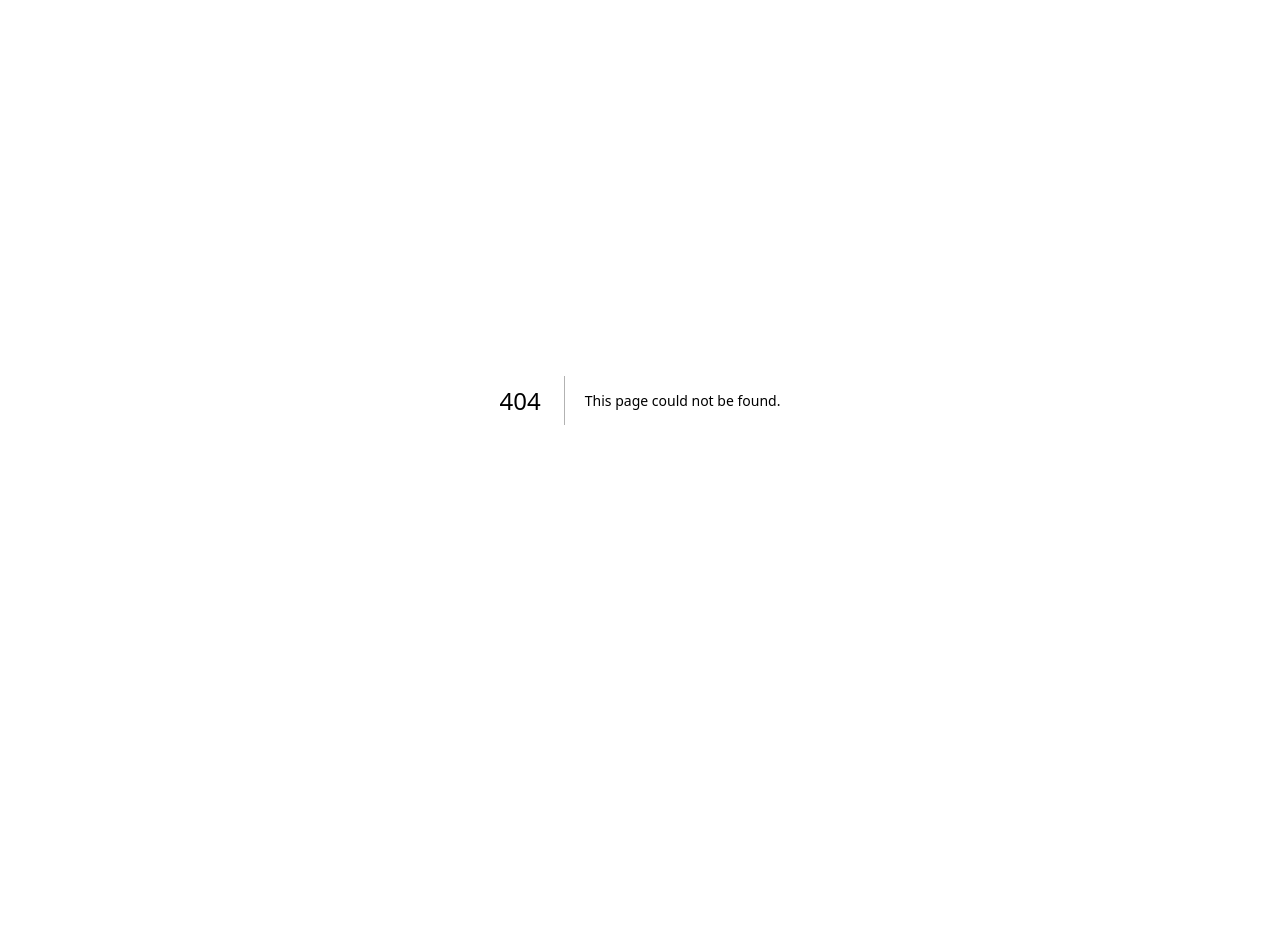
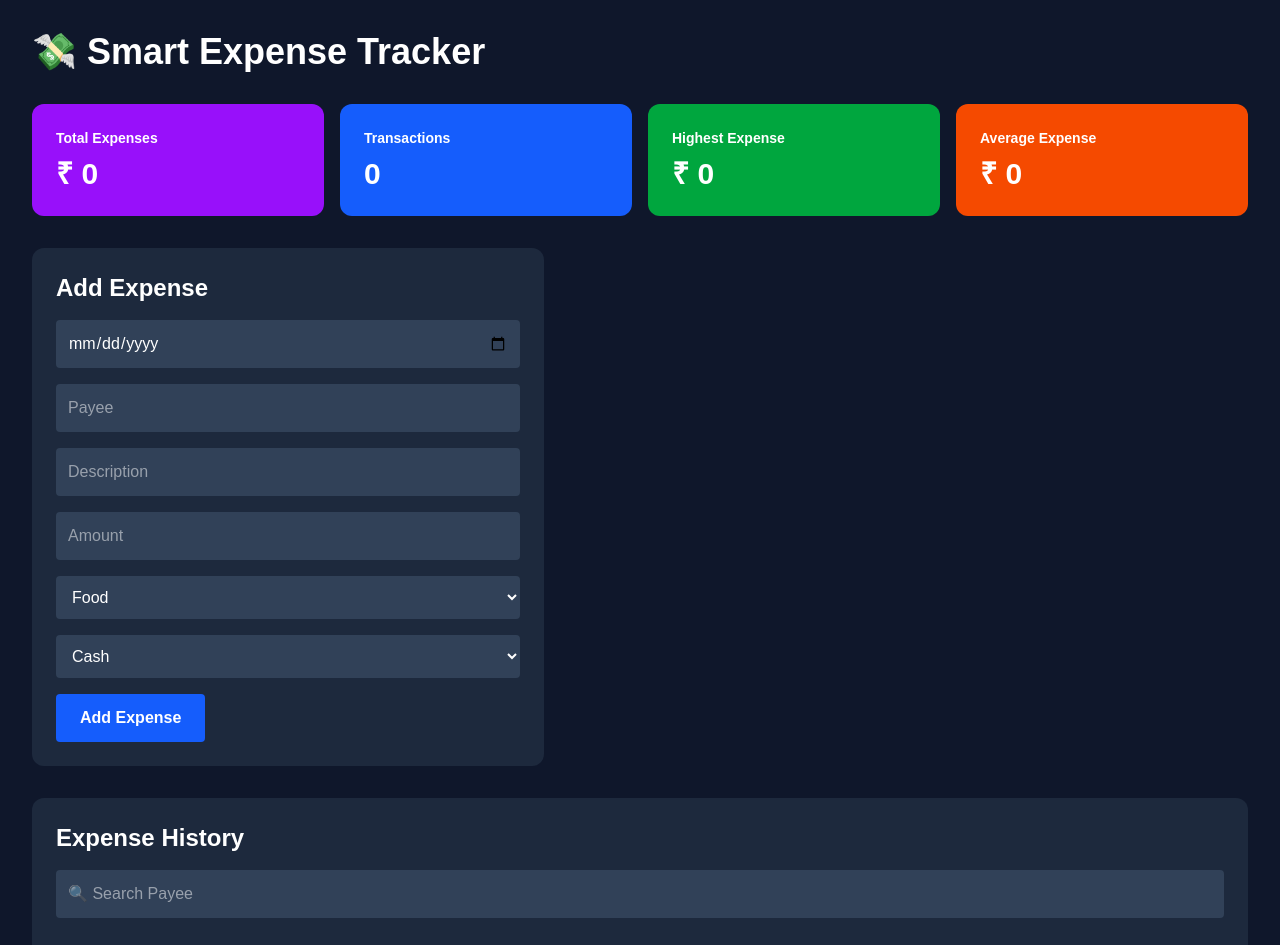
Before and after one commit to Gagan-jain06/gagan-portfolio, a Next.js app: page /expense-tracker-web in a window 1280 px wide. Before the commit this address had no page. Shown: the top 945 px of the page. Before the commit the page ends 800 px from the top, so only its background shows below. Built offline with nearby package versions, Linux system fonts and the light colour scheme.

Commit message:
Added Smart Expense Tracker to portfolio

```diff
--- /dev/null
+++ b/app/expense-tracker-web/page.tsx
@@ -0,0 +1,335 @@
+"use client";
+
+import { useState, useEffect } from "react";
+import {
+  BarChart,
+  Bar,
+  XAxis,
+  YAxis,
+  Tooltip,
+  ResponsiveContainer,
+} from "recharts";
+
+export default function Home() {
+  const [payee, setPayee] = useState("");
+  const [description, setDescription] = useState("");
+  const [amount, setAmount] = useState("");
+  const [date, setDate] = useState("");
+const [paymentMethod, setPaymentMethod] = useState("Cash");
+const [searchTerm, setSearchTerm] = useState("");
+const [category, setCategory] = useState("Food");
+const [editingIndex, setEditingIndex] = useState<number | null>(null);
+
+  const [expenses, setExpenses] = useState<
+  {
+    date: string;
+    payee: string;
+    description: string;
+    amount: number;
+    paymentMethod: string;
+    category: string;
+  }[]
+>([]);
+useEffect(() => {
+  const savedExpenses = localStorage.getItem("expenses");
+
+  if (savedExpenses) {
+    setExpenses(JSON.parse(savedExpenses));
+  }
+}, []);
+useEffect(() => {
+  localStorage.setItem(
+    "expenses",
+    JSON.stringify(expenses)
+  );
+}, [expenses]);
+
+
+  const addExpense = () => {
+    if (!payee || !description || !amount) {
+      alert("Please fill all fields");
+      return;
+    }
+
+   const newExpense = {
+  date,
+  payee,
+  description,
+  amount: Number(amount),
+  paymentMethod,
+  category,
+};
+
+    if (editingIndex !== null) {
+  const updatedExpenses = [...expenses];
+  updatedExpenses[editingIndex] = newExpense;
+  setExpenses(updatedExpenses);
+  setEditingIndex(null);
+} else {
+  setExpenses([...expenses, newExpense]);
+}
+
+    setPayee("");
+    setDescription("");
+    setAmount("");
+    setDate("");
+setPaymentMethod("Cash");
+setCategory("Food");
+  };
+   const deleteExpense = (indexToDelete: number) => {
+  const updatedExpenses = expenses.filter(
+    (_, index) => index !== indexToDelete
+  );
+
+  setExpenses(updatedExpenses);
+};
+const editExpense = (index: number) => {
+  const expense = expenses[index];
+
+  setDate(expense.date);
+  setPayee(expense.payee);
+  setDescription(expense.description);
+  setAmount(expense.amount.toString());
+  setPaymentMethod(expense.paymentMethod);
+  setCategory(expense.category);
+
+  setEditingIndex(index);
+};
+  const filteredExpenses = expenses.filter((expense) =>
+  expense.payee
+    .toLowerCase()
+    .includes(searchTerm.toLowerCase())
+);
+  const totalExpenses = expenses.reduce(
+    (sum, expense) => sum + expense.amount,
+    0
+  );
+  const highestExpense =
+  expenses.length > 0
+    ? Math.max(...expenses.map((expense) => expense.amount))
+    : 0;
+
+const averageExpense =
+  expenses.length > 0
+    ? (totalExpenses / expenses.length).toFixed(2)
+    : 0;
+    const chartData = expenses.map((expense) => ({
+  name: expense.payee,
+  amount: expense.amount,
+}));
+
+  return (
+    <main className="min-h-screen bg-slate-900 text-white p-8">
+      <h1 className="text-4xl font-bold mb-8">
+        💸 Smart Expense Tracker
+      </h1>
+
+      {/* Total Card */}
+      <div className="grid grid-cols-1 md:grid-cols-4 gap-4 mb-8">
+
+  <div className="bg-purple-600 p-6 rounded-xl">
+    <h2 className="text-sm font-semibold">
+      Total Expenses
+    </h2>
+
+    <p className="text-3xl font-bold mt-2">
+      ₹ {totalExpenses}
+    </p>
+  </div>
+
+  <div className="bg-blue-600 p-6 rounded-xl">
+    <h2 className="text-sm font-semibold">
+      Transactions
+    </h2>
+
+    <p className="text-3xl font-bold mt-2">
+      {expenses.length}
+    </p>
+  </div>
+
+  <div className="bg-green-600 p-6 rounded-xl">
+    <h2 className="text-sm font-semibold">
+      Highest Expense
+    </h2>
+
+    <p className="text-3xl font-bold mt-2">
+      ₹ {highestExpense}
+    </p>
+  </div>
+
+  <div className="bg-orange-600 p-6 rounded-xl">
+    <h2 className="text-sm font-semibold">
+      Average Expense
+    </h2>
+
+    <p className="text-3xl font-bold mt-2">
+      ₹ {averageExpense}
+    </p>
+  </div>
+
+</div>
+
+      {/* Form */}
+      <div className="bg-slate-800 p-6 rounded-xl max-w-lg mb-8">
+        <h2 className="text-2xl font-bold mb-4">
+          Add Expense
+
+        </h2>
+
+        <div className="space-y-4">
+
+  <input
+    type="date"
+    value={date}
+    onChange={(e) => setDate(e.target.value)}
+    className="w-full p-3 rounded bg-slate-700"
+  />
+
+  <input
+    type="text"
+    placeholder="Payee"
+    value={payee}
+    onChange={(e) => setPayee(e.target.value)}
+    className="w-full p-3 rounded bg-slate-700"
+  />
+
+  <input
+    type="text"
+    placeholder="Description"
+    value={description}
+    onChange={(e) => setDescription(e.target.value)}
+    className="w-full p-3 rounded bg-slate-700"
+  />
+
+  <input
+    type="number"
+    placeholder="Amount"
+    value={amount}
+    onChange={(e) => setAmount(e.target.value)}
+    className="w-full p-3 rounded bg-slate-700"
+  />
+  <select
+  value={category}
+  onChange={(e) => setCategory(e.target.value)}
+  className="w-full p-3 rounded bg-slate-700"
+>
+  <option>Food</option>
+  <option>Travel</option>
+  <option>Shopping</option>
+  <option>Bills</option>
+  <option>Entertainment</option>
+  <option>Health</option>
+  <option>Education</option>
+</select>
+  <select
+  value={paymentMethod}
+  onChange={(e) => setPaymentMethod(e.target.value)}
+  className="w-full p-3 rounded bg-slate-700"
+>
+  <option>Cash</option>
+  <option>UPI</option>
+  <option>Google Pay</option>
+  <option>PhonePe</option>
+  <option>Debit Card</option>
+  <option>Credit Card</option>
+</select>
+          <button
+            onClick={addExpense}
+            className="bg-blue-600 px-6 py-3 rounded font-semibold hover:bg-blue-700"
+          >
+            {editingIndex !== null ? "Update Expense" : "Add Expense"}
+          </button>
+        </div>
+      </div>
+
+      {/* Expense Table */}
+      <div className="bg-slate-800 rounded-xl p-6">
+        <h2 className="text-2xl font-bold mb-4">
+          Expense History
+        </h2>
+        <input
+  type="text"
+  placeholder="🔍 Search Payee"
+  value={searchTerm}
+  onChange={(e) => setSearchTerm(e.target.value)}
+  className="w-full mb-4 p-3 rounded bg-slate-700"
+/>
+
+        <div className="overflow-x-auto">
+  <table className="w-full">
+          <thead>
+            <tr className="border-b border-slate-600">
+              <th className="text-left p-2">Date</th>
+<th className="text-left p-2">Payee</th>
+<th className="text-left p-2">Category</th>
+<th className="text-left p-2">Description</th>
+<th className="text-left p-2">Amount</th>
+<th className="text-left p-2">Payment</th>
+<th className="text-left p-2">Action</th>
+            </tr>
+          </thead>
+
+          <tbody>
+            {filteredExpenses.map ((expense, index) =>  (
+              <tr key={index}>
+                <td className="p-2">{expense.date}</td>
+<td className="p-2">{expense.payee}</td>
+<td className="p-2">{expense.category}</td>
+<td className="p-2">{expense.description}</td>
+<td className="p-2">₹ {expense.amount}</td>
+<td className="p-2">{expense.paymentMethod}</td>
+
+  <td className="p-2 flex gap-2">
+  <button
+    onClick={() => editExpense(index)}
+    className="bg-yellow-500 px-3 py-1 rounded hover:bg-yellow-600"
+  >
+    Edit
+  </button>
+
+  <button
+    onClick={() => deleteExpense(index)}
+    className="bg-red-600 px-3 py-1 rounded hover:bg-red-700"
+  >
+    Delete
+  </button>
+</td>
+              </tr>
+            ))}
+          </tbody>
+        </table>
+      </div>
+      <div className="bg-slate-800 rounded-xl p-6 mt-8">
+  <h2 className="text-2xl font-bold mb-4">
+    Expense Analytics
+  </h2>
+
+  <div className="h-80">
+    <ResponsiveContainer width="100%" height="100%">
+      <BarChart data={chartData}>
+        <XAxis dataKey="name" />
+        <YAxis />
+        <Tooltip />
+
+        <Bar
+          dataKey="amount"
+          fill="#7c3aed"
+        />
+      </BarChart>
+    </ResponsiveContainer>
+  </div>
+</div>
+    </div>
+    <footer className="mt-12 border-t border-slate-700 pt-6 text-center text-slate-400">
+  <p>
+    Built by Gagan Jain using Next.js, TypeScript, Tailwind CSS,
+    Recharts & Local Storage
+  </p>
+
+  <p className="mt-2 text-sm">
+    © 2026 Smart Expense Tracker
+  </p>
+</footer>
+    </main>
+  );
+}
--- a/app/page.tsx
+++ b/app/page.tsx
@@ -192,6 +192,7 @@ export default function Home() {
       Live Demo →
     </span>
   </div>
+
 </a>
           <a
   href="https://gagan-portfolio-green.vercel.app"
@@ -207,6 +208,19 @@ export default function Home() {
               Personal portfolio built using Next.js and Tailwind CSS.
             </p>
           </a>
+          <a href="/expense-tracker-web">
+  <div className="bg-gray-900 p-6 rounded-xl transition-all duration-300 hover:-translate-y-3 hover:shadow-2xl">
+
+  <h3 className="text-2xl font-bold mb-3">
+  Smart Expense Tracker
+
+    </h3>
+
+    <p className="text-gray-400">
+      Expense tracking dashboard built with Next.js, TypeScript, Tailwind CSS, Recharts and Local Storage.
+    </p>
+  </div>
+</a>
         </div>
       </section>
 
--- a/package.json
+++ b/package.json
@@ -14,7 +14,8 @@
     "next": "16.2.6",
     "react": "19.2.4",
     "react-dom": "19.2.4",
-    "react-type-animation": "^3.2.0"
+    "react-type-animation": "^3.2.0",
+    "recharts": "^3.8.1"
   },
   "devDependencies": {
     "@tailwindcss/postcss": "^4",
```
Also changed, not shown: 1 other file (tests, documents, lock files or other folders).
